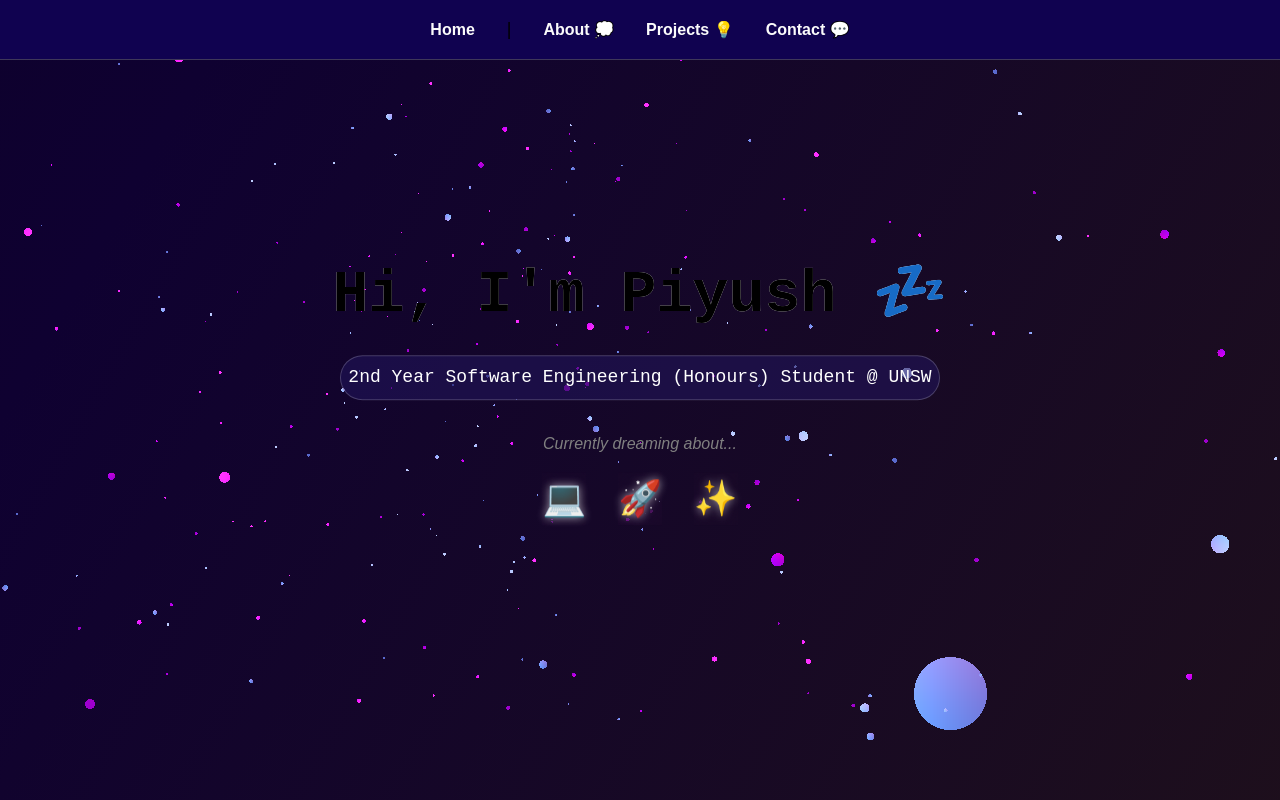
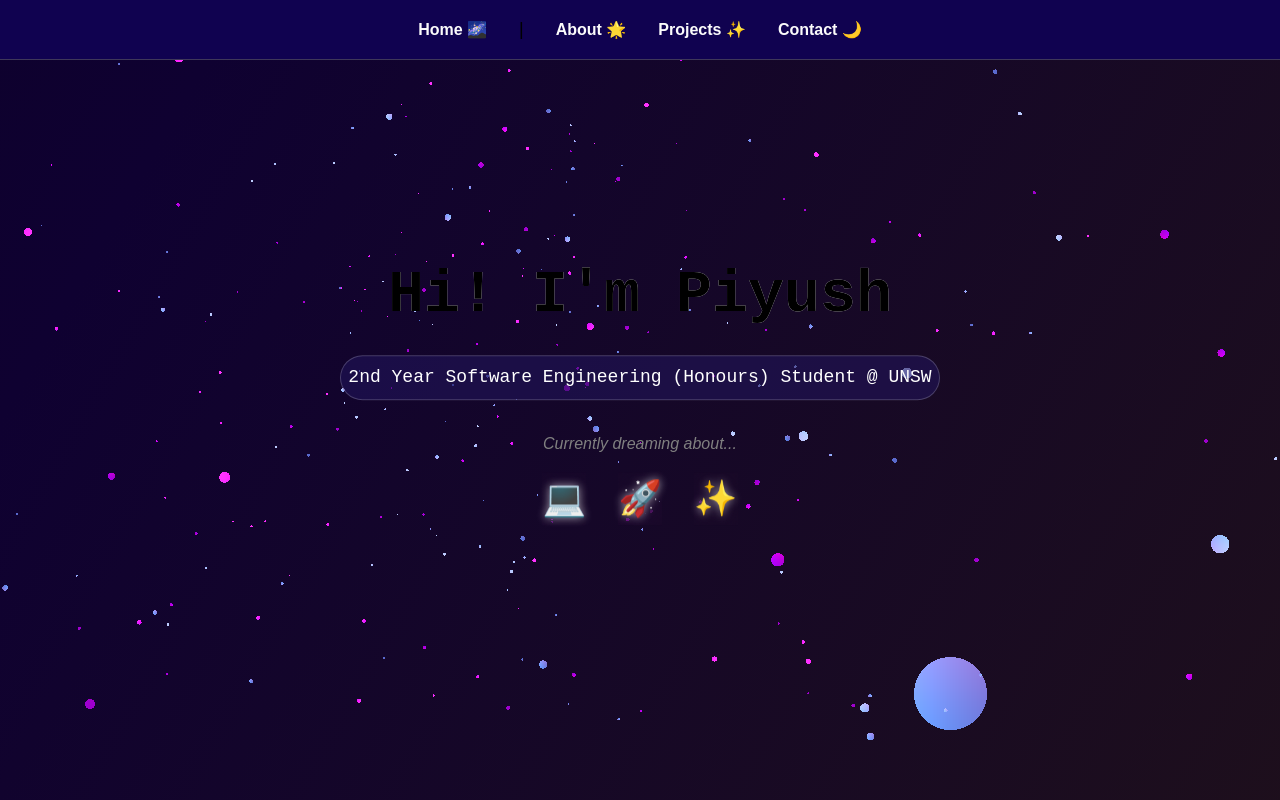
Before and after one commit to PiyushJ1/DevSoc-Personal-Website, a Next.js app: page /home in a window 1280 px wide. Built offline with nearby package versions, Linux system fonts and the light colour scheme.

Commit message:
config navbar to fit with the dreams theme

```diff
--- a/src/app/about/About.module.css
+++ b/src/app/about/About.module.css
@@ -40,6 +40,10 @@
 .navLink {
   color: rgb(251, 251, 251);
   font-weight: 700;
+}
+
+.navLink:hover {
+  color: rgb(222, 186, 7);
 }
 
 .sectionContainer {
--- a/src/app/about/page.tsx
+++ b/src/app/about/page.tsx
@@ -13,24 +13,24 @@ export default function AboutPage() {
           <div className={styles.navContainer}>
             <div className={styles.navCentre}>
               <Link href="/home" className={styles.navLink}>
-                Home
+                Home 🌌
               </Link>
               <span className={styles.divider}> | </span>
               <Link href="/about" className={styles.navLink}>
-                About 💭
+                About 🌟
               </Link>
               <Link href="/projects" className={styles.navLink}>
-                Projects 💡
+                Projects ✨
               </Link>
               <Link href="/contact" className={styles.navLink}>
-                Contact 💬
+                Contact 🌙
               </Link>
             </div>
           </div>
         </header>
 
         <div className={styles.sectionContainer}>
-          <h2 className={styles.sectionTitle}>About Me 💭</h2>
+          <h2 className={styles.sectionTitle}>About Me</h2>
 
           <p className={styles.intro}>
             Hey! My name is Piyush Jha and I&apos;m 19 years old. Currently,
--- a/src/app/contact/Contact.module.css
+++ b/src/app/contact/Contact.module.css
@@ -42,6 +42,10 @@
   font-weight: 700;
 }
 
+.navLink:hover {
+  color: rgb(222, 186, 7);
+}
+
 .sectionContainer {
   position: relative;
   top: auto;
--- a/src/app/contact/page.tsx
+++ b/src/app/contact/page.tsx
@@ -11,24 +11,24 @@ export default function ContactPage() {
           <div className={styles.navContainer}>
             <div className={styles.navCentre}>
               <Link href="/home" className={styles.navLink}>
-                Home
+                Home 🌌
               </Link>
               <span className={styles.divider}> | </span>
               <Link href="/about" className={styles.navLink}>
-                About 💭
+                About 🌟
               </Link>
               <Link href="/projects" className={styles.navLink}>
-                Projects 💡
+                Projects ✨
               </Link>
               <Link href="/contact" className={styles.navLink}>
-                Contact 💬
+                Contact 🌙
               </Link>
             </div>
           </div>
         </header>
 
         <div className={styles.sectionContainer}>
-          <h2 className={styles.sectionTitle}>Contact 💬</h2>
+          <h2 className={styles.sectionTitle}>Contact</h2>
 
           <p className={styles.contact}>
             Enjoyed entering my dreams? Let&apos;s get in touch!
--- a/src/app/home/Home.module.css
+++ b/src/app/home/Home.module.css
@@ -25,6 +25,10 @@
   justify-content: center;
   margin: 0 auto;
   max-width: none;
+}
+
+.navLink:hover {
+  color: rgb(222, 186, 7);
 }
 
 .divider {
--- a/src/app/home/page.tsx
+++ b/src/app/home/page.tsx
@@ -12,17 +12,17 @@ export default function Home() {
           <div className={styles.navContainer}>
             <div className={styles.navCentre}>
               <Link href="/home" className={styles.navLink}>
-                Home
+                Home 🌌
               </Link>
               <span className={styles.divider}> | </span>
               <Link href="/about" className={styles.navLink}>
-                About 💭
+                About 🌟
               </Link>
               <Link href="/projects" className={styles.navLink}>
-                Projects 💡
+                Projects ✨
               </Link>
               <Link href="/contact" className={styles.navLink}>
-                Contact 💬
+                Contact 🌙
               </Link>
             </div>
           </div>
@@ -40,7 +40,7 @@ export default function Home() {
         >
           <main className={styles.heroContainer}>
             <div className={styles.contentCreator}>
-              <h2 className={styles.mainTitle}>Hi, I&apos;m Piyush 💤</h2>
+              <h2 className={styles.mainTitle}>Hi! I&apos;m Piyush</h2>
 
               <h2 className={styles.subtitle}>
                 2nd Year Software Engineering (Honours) Student @ UNSW
--- a/src/app/projects/Projects.module.css
+++ b/src/app/projects/Projects.module.css
@@ -34,6 +34,10 @@
 .navLink {
   color: rgb(251, 251, 251);
   font-weight: 700;
+}
+
+.navLink:hover {
+  color: rgb(222, 186, 7);
 }
 
 .sectionContainer {
--- a/src/app/projects/page.tsx
+++ b/src/app/projects/page.tsx
@@ -11,24 +11,24 @@ export default function ProjectsPage() {
           <div className={styles.navContainer}>
             <div className={styles.navCentre}>
               <Link href="/home" className={styles.navLink}>
-                Home
+                Home 🌌
               </Link>
               <span className={styles.divider}> | </span>
               <Link href="/about" className={styles.navLink}>
-                About 💭
+                About 🌟
               </Link>
               <Link href="/projects" className={styles.navLink}>
-                Projects 💡
+                Projects ✨
               </Link>
               <Link href="/contact" className={styles.navLink}>
-                Contact 💬
+                Contact 🌙
               </Link>
             </div>
           </div>
         </header>
 
         <div className={styles.sectionContainer}>
-          <h2 className={styles.sectionTitle}>Projects 💡</h2>
+          <h2 className={styles.sectionTitle}>Projects</h2>
 
           <div className={styles.projectCard}>
             <h2 className={styles.projectTitle}>StudyIntel</h2>
```
